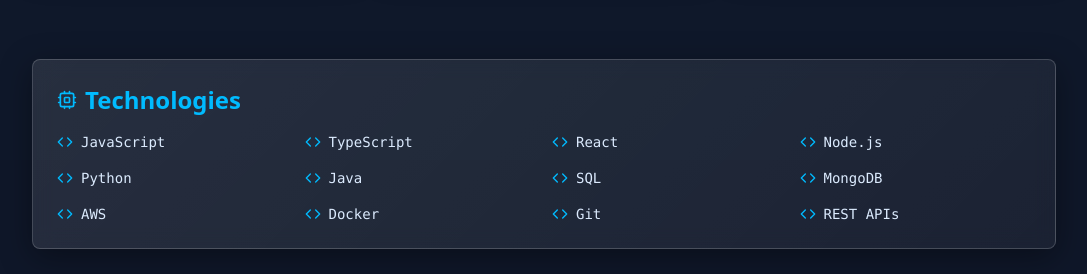
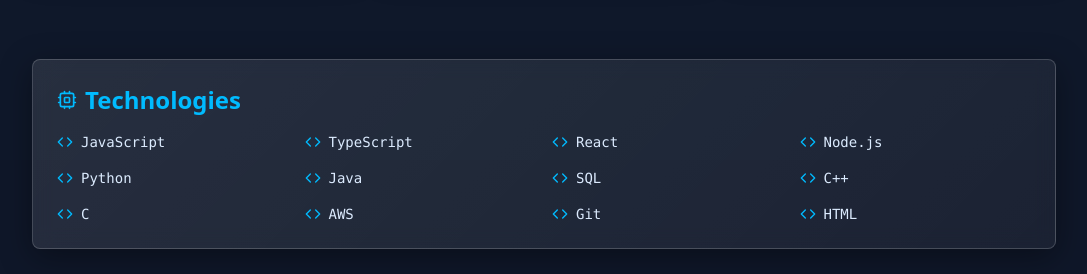
Before and after one commit to phani06/v0-portfolio, a Next.js app: page / in a window 1280 px wide. Shown: the part 2320-2594 px from the top of the page, without its empty margins (96-1183 px from the left). Built offline with nearby package versions, Linux system fonts and the light colour scheme.

Commit message:
Update skills.tsx

```diff
--- a/components/skills.tsx
+++ b/components/skills.tsx
@@ -93,11 +93,11 @@ export default function Skills() {
                   "Python",
                   "Java",
                   "SQL",
-                  "MongoDB",
+                  "C++",
+                  "C",
                   "AWS",
-                  "Docker",
                   "Git",
-                  "REST APIs",
+                  "HTML",
                 ].map((tech, index) => (
                   <div key={tech} className="flex items-center space-x-2">
                     <Code className="h-4 w-4 text-primary" />
```
